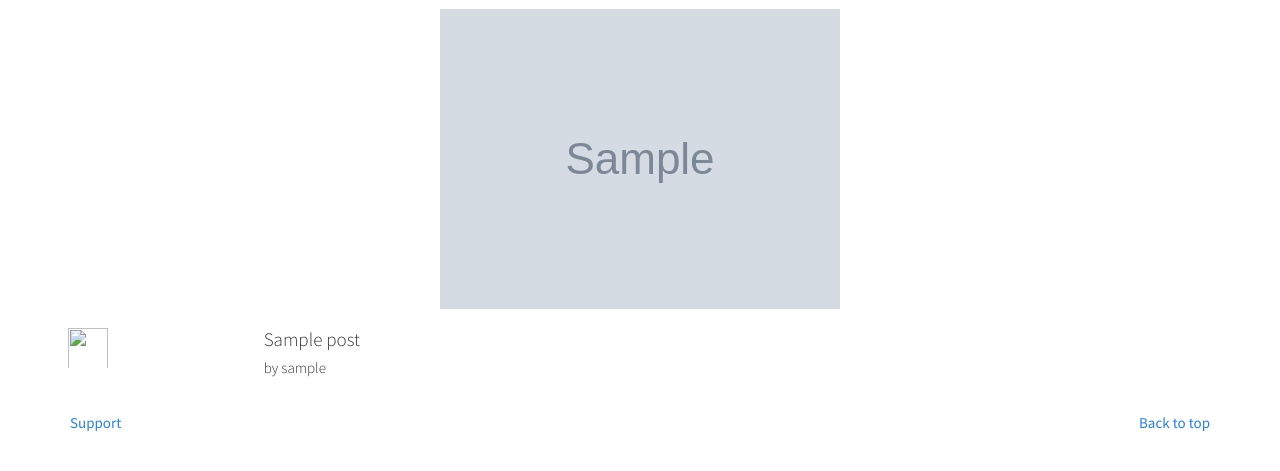
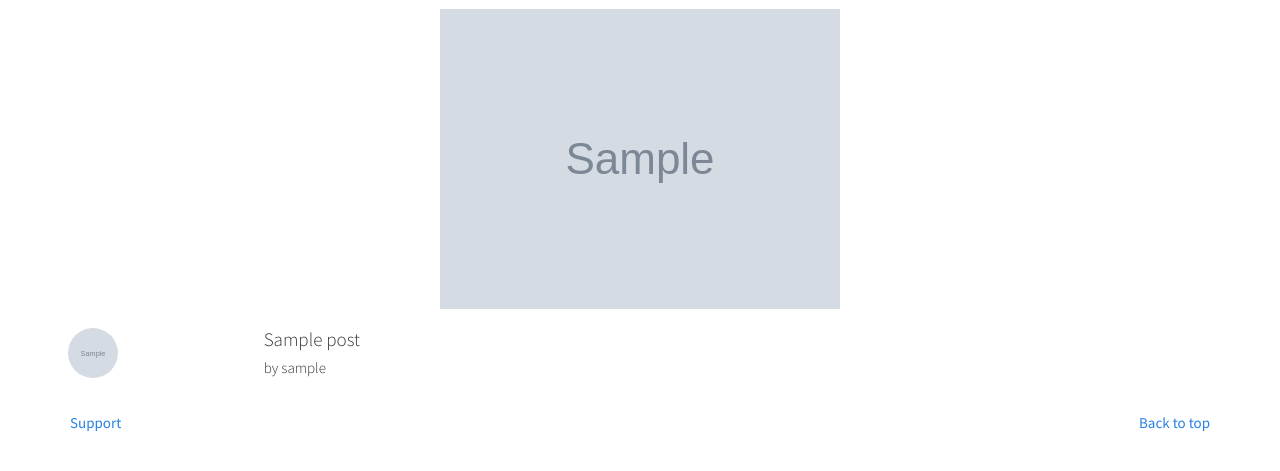
Before and after one commit to manducku/awesomepose, a Django app: template awesomepose/posts/templates/posts/list.html in a window 1280 px wide. Shown: the part 233-704 px from the top of the page. Run offline with Django 3.2, Linux system fonts and the light colour scheme; the template is opened without the code that fills it: most values are stand-ins (such as "Sample title", 1, 10 or a date in 2020); grey boxes marked "Sample" are stand-in pictures; parts of the project's set-up code (start-up, migrations or seed data) failed here and were passed over; some libraries are stand-ins or nearby versions.

Commit message:
add round image profile

```diff
--- a/awesomepose/awesomepose/static/scss/application.scss
+++ b/awesomepose/awesomepose/static/scss/application.scss
@@ -14,10 +14,6 @@
     background-color: white;
     border-color: white;
     color: #222222;
-}
-
-.detail-profile-image{
-    padding-top: 10px;
 }
 
 .thumbnail {
@@ -79,3 +75,12 @@
 span.text-warning{
     margin:10px;
 }
+
+.detail-profile-image{
+    margin-left:25px;
+    margin-top: 10px;
+}
+
+.list-profile-image{
+    margin-top: 10px;
+}
--- a/awesomepose/posts/templates/posts/detail.html
+++ b/awesomepose/posts/templates/posts/detail.html
@@ -12,7 +12,11 @@
                    <div class="row">
                     <div class="caption">
                         <div class="col-lg-2">
-                            <img class="detail-profile-image" src="http://placehold.it/50x50">
+                            {% if post.user.profile_image %}
+                            <img class="img-circle detail-profile-image" height="50px" width="50px" src="{{post.user.profile_image.url}}">
+                            {% else %}
+                            <img class="img-circle detail-profile-image" height="50px" width="50px" src="http://placehold.it/350x150">
+                            {% endif %}
                         </div>
                         <div class="col-lg-10">
                             <h4>{{post.title}}</h4>
--- a/awesomepose/posts/templates/posts/list.html
+++ b/awesomepose/posts/templates/posts/list.html
@@ -23,7 +23,11 @@
               <div class="row">
                 <div class="caption">
                   <div class="col-lg-2">
-                      <img class="detail-profile-image img-rounded" height="50px" width="40px" data-holder-rendered="true" src="{{request.user.profile_image.url}}">
+                      {% if post.user.profile_image %}
+                      <img class="list-profile-image img-circle" height="50px" width="50px" data-holder-rendered="true" src="{{post.user.profile_image.url}}">
+                      {% else %}
+                      <img class="list-profile-image img-circle" height="50px" width="50px" data-holder-rendered="true" src="http://placehold.it/50x50">
+                  {% endif %}
                   </div>
                   <div class="col-lg-10">
                         <h4>{{ post.title }} </h4>
```
Also changed, not shown: awesomepose/awesomepose/static/css/application.css, 1 other file.
